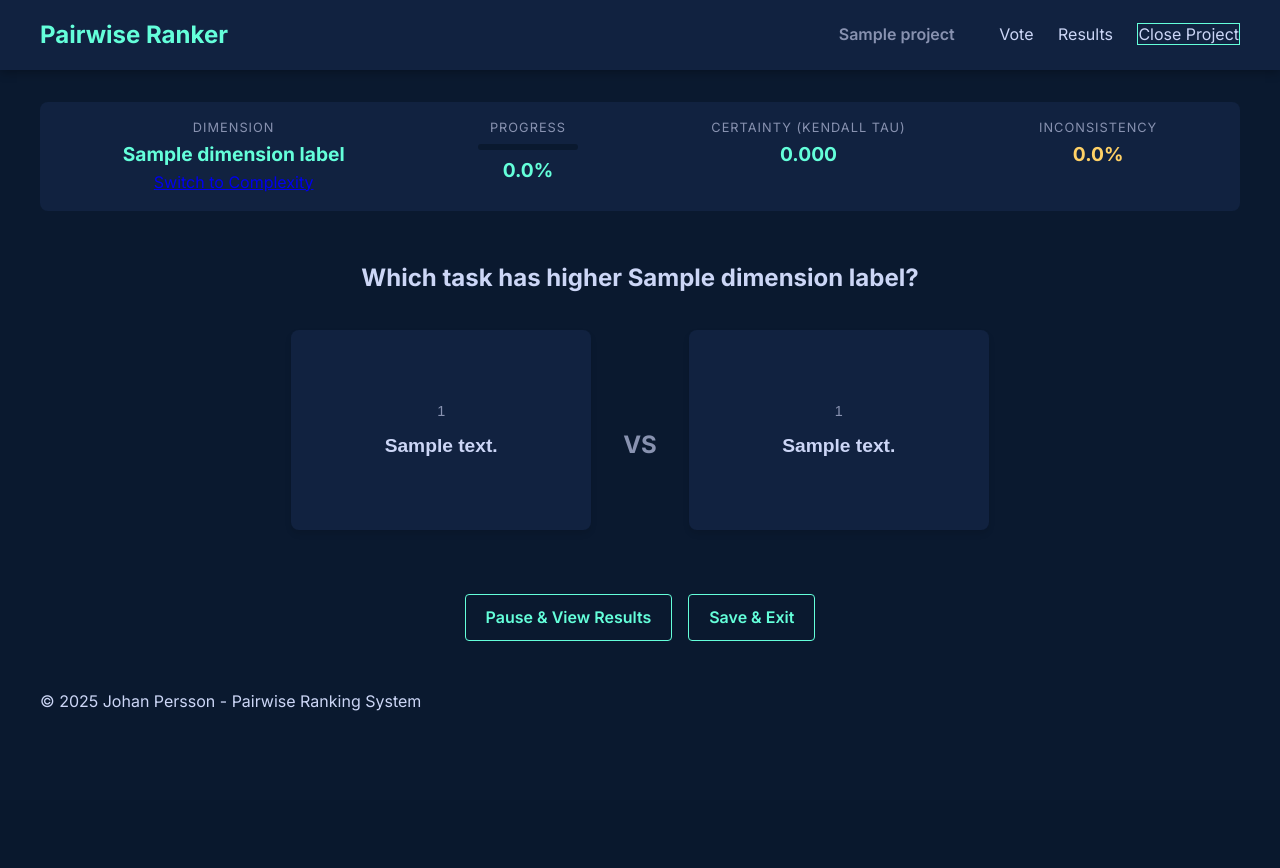
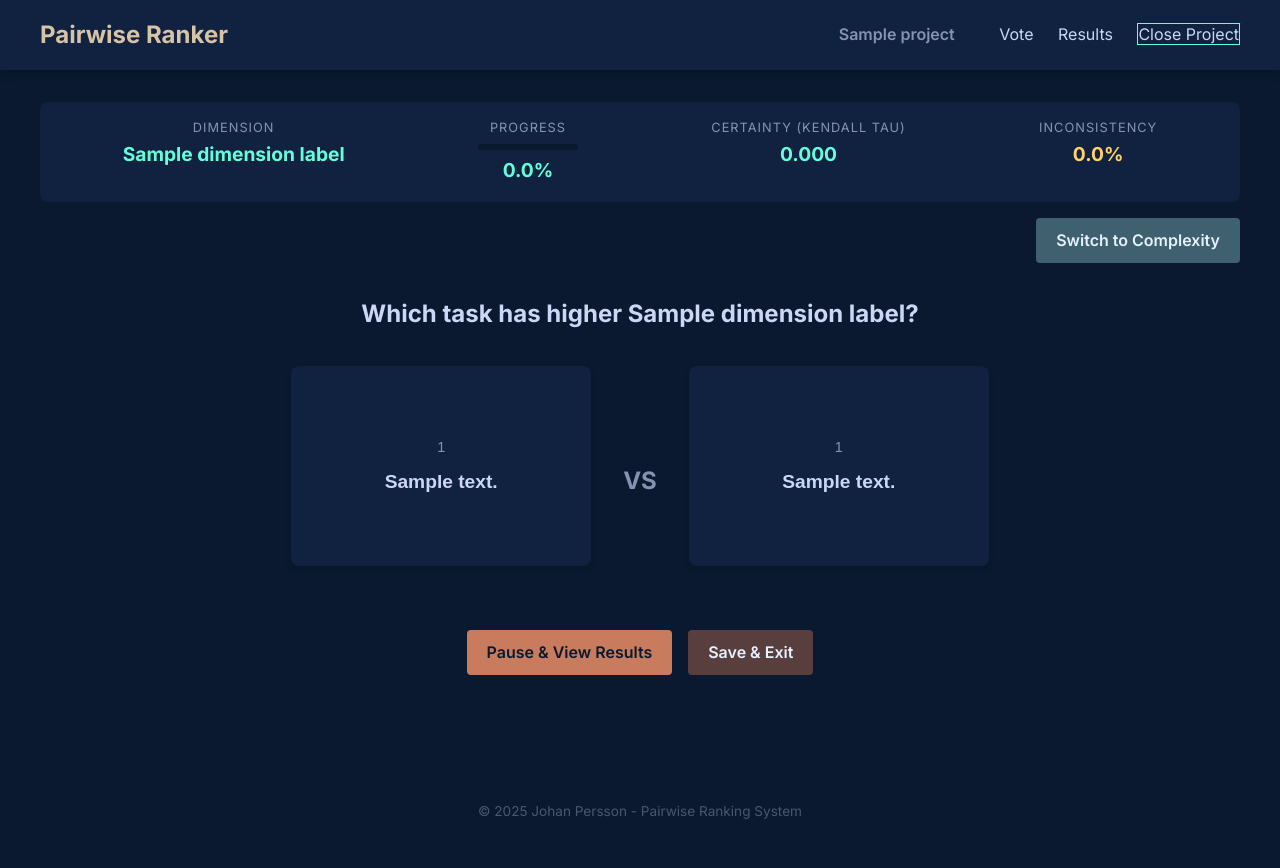
Before and after one commit to johan162/pairwise, a Flask app: template app/templates/compare.html in a window 1280 px wide. Before the commit the page ends 711 px from the top, so only its background shows below. Run offline with Flask 3, Linux system fonts and the light colour scheme; the template is opened without the code that fills it: most values are stand-ins (such as "Sample title", 1, 10 or a date in 2020).

Commit message:
Better look and feel

```diff
--- a/app/static/css/style.css
+++ b/app/static/css/style.css
@@ -41,7 +41,7 @@ body {
 .brand {
     font-size: 1.5rem;
     font-weight: 700;
-    color: var(--accent);
+    color: #D8C3A5; /* Sophisticated Muted Gold */
     text-decoration: none;
 }
 
@@ -101,6 +101,36 @@ body {
 
 .btn-danger:hover {
     background-color: rgba(255, 107, 107, 0.1);
+}
+
+.btn-pause {
+    background-color: #C97C5D; /* Sophisticated orange with gray hint */
+    color: #0a192f;
+    border: none;
+}
+
+.btn-pause:hover {
+    background-color: #b06a4e;
+}
+
+.btn-exit {
+    background-color: #593E3E; /* Sophisticated dark grey-red */
+    color: #e6f1ff;
+    border: none;
+}
+
+.btn-exit:hover {
+    background-color: #452d2d;
+}
+
+.btn-switch {
+    background-color: #3E606F; /* Sophisticated Dark Cyan/Blue */
+    color: #e6f1ff;
+    border: none;
+}
+
+.btn-switch:hover {
+    background-color: #2f4955;
 }
 
 /* Cards */
@@ -334,3 +364,13 @@ input[type="text"], textarea, input[type="file"] {
     background-color: rgba(100, 255, 218, 0.1);
     border: 1px solid rgba(100, 255, 218, 0.4);
 }
+
+/* Footer */
+footer {
+    text-align: center;
+    padding: 2rem 0;
+    color: var(--text-secondary);
+    opacity: 0.5;
+    font-size: 0.85rem;
+    margin-top: 3rem;
+}
--- a/app/templates/compare.html
+++ b/app/templates/compare.html
@@ -6,13 +6,6 @@
         <div class="stat">
             <span class="label">Dimension</span>
             <span class="value">{{ dimension_label }}</span>
-            <div class="dimension-switch">
-                {% if dimension == 'complexity' %}
-                <a href="{{ url_for('main.switch_dimension', dimension='value') }}">Switch to Value</a>
-                {% else %}
-                <a href="{{ url_for('main.switch_dimension', dimension='complexity') }}">Switch to Complexity</a>
-                {% endif %}
-            </div>
         </div>
         <div class="stat">
             <span class="label">Progress</span>
@@ -29,6 +22,14 @@
             <span class="label">Inconsistency</span>
             <span class="value warning">{{ "%.1f"|format(inconsistency) }}%</span>
         </div>
+    </div>
+
+    <div style="text-align: right; margin-top: -2rem; margin-bottom: 2rem;">
+        {% if dimension == 'complexity' %}
+        <a href="{{ url_for('main.switch_dimension', dimension='value') }}" class="btn btn-switch">Switch to Value</a>
+        {% else %}
+        <a href="{{ url_for('main.switch_dimension', dimension='complexity') }}" class="btn btn-switch">Switch to Complexity</a>
+        {% endif %}
     </div>
 
     <h2>Which task has higher {{ dimension_label }}?</h2>
@@ -56,8 +57,8 @@
     </div>
 
     <div class="skip-actions" style="margin-top: 2rem; display: flex; justify-content: center; gap: 1rem;">
-        <a href="{{ url_for('main.results') }}" class="btn btn-secondary">Pause & View Results</a>
-        <a href="{{ url_for('main.index') }}" class="btn btn-secondary">Save & Exit</a>
+        <a href="{{ url_for('main.results') }}" class="btn btn-pause">Pause & View Results</a>
+        <a href="{{ url_for('main.index') }}" class="btn btn-exit">Save & Exit</a>
     </div>
 </div>
 
```
